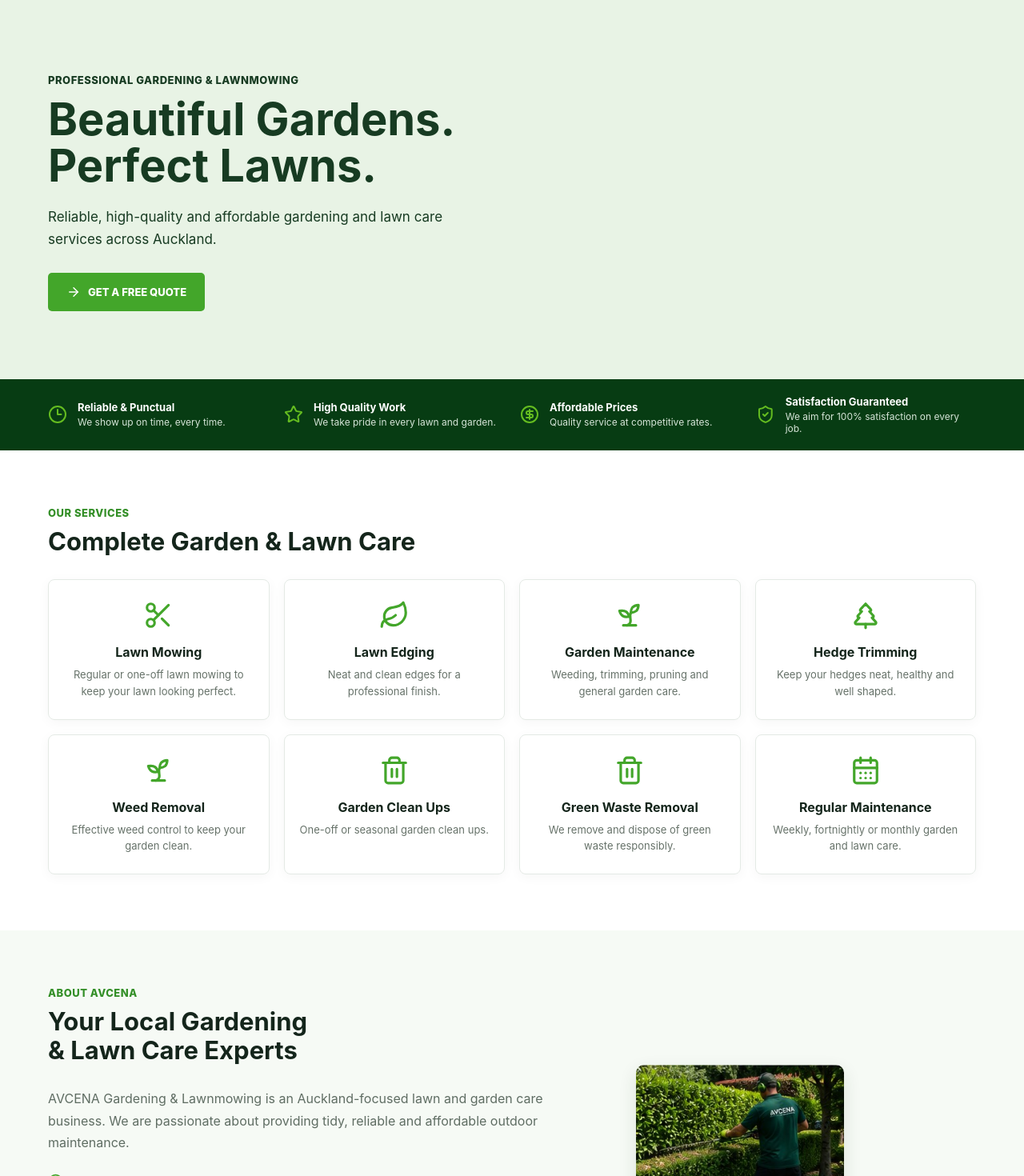
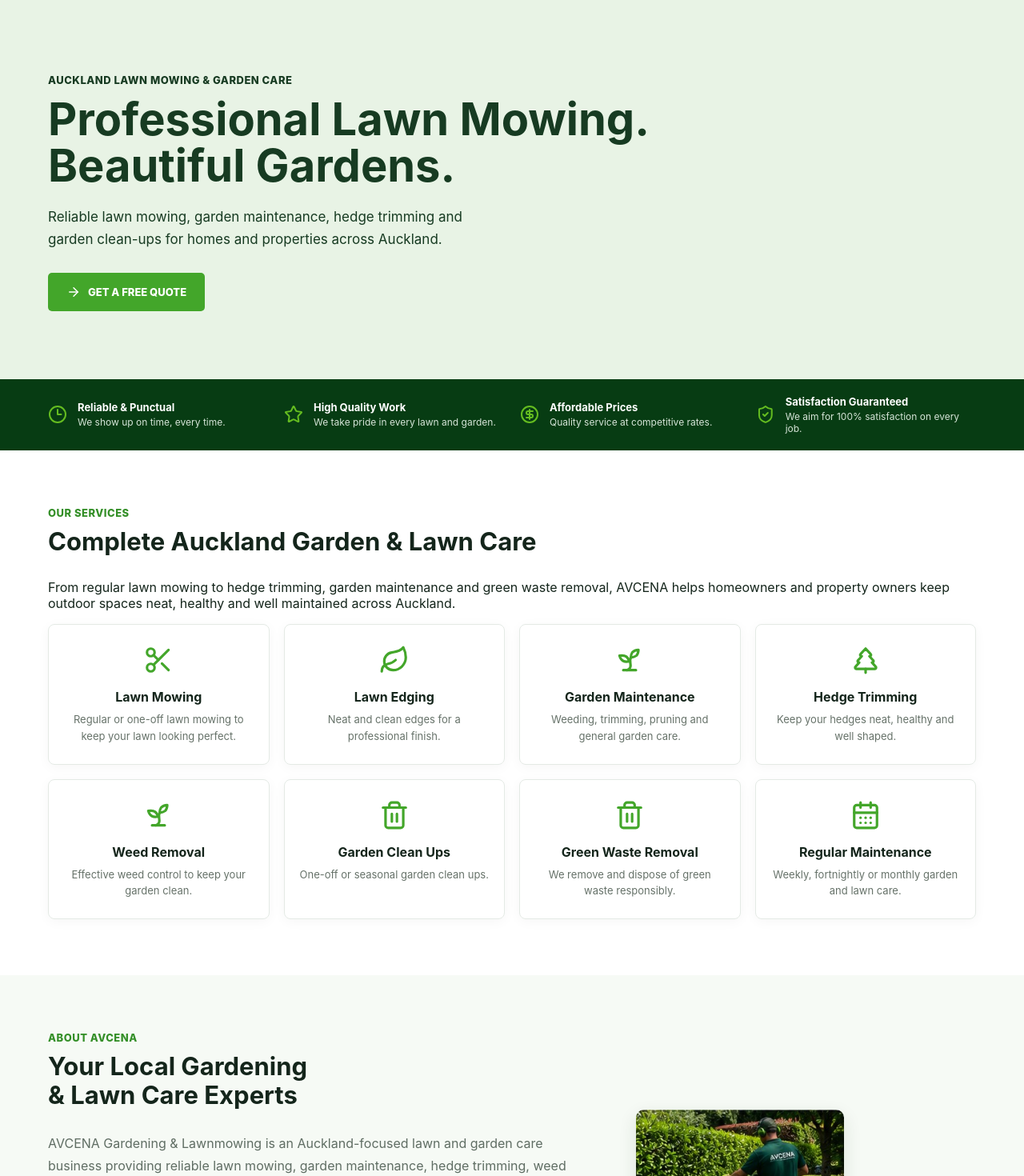
Before and after one commit to Neeraj-Geetu2026/avcena.github.io, a React (Vite) app: page / in a window 1280 px wide. Shown: the part 80-1550 px from the top of the page at 80% size. Built offline with nearby package versions, Linux system fonts and the light colour scheme; no server answers.

Commit message:
Improve SEO copy

```diff
--- a/index.html
+++ b/index.html
@@ -3,8 +3,8 @@
   <head>
     <meta charset="UTF-8" />
     <meta name="viewport" content="width=device-width, initial-scale=1.0" />
-    <meta name="description" content="AVCENA Gardening & Lawnmowing — professional gardening and lawn care services across Auckland." />
-    <title>AVCENA Gardening & Lawnmowing | Auckland</title>
+    <meta name="description" content="AVCENA Gardening & Lawnmowing provides affordable lawn mowing, garden maintenance, hedge trimming and garden care services across Auckland." />
+    <title>AVCENA Gardening & Lawnmowing | Auckland Lawn & Garden Care</title>
   </head>
   <body>
     <div id="root"></div>
--- a/src/main.jsx
+++ b/src/main.jsx
@@ -127,9 +127,9 @@
         <section id="home" className="hero">
           <div className="hero-overlay"/>
           <div className="container hero-content">
-            <p className="eyebrow">PROFESSIONAL GARDENING & LAWNMOWING</p>
-            <h1>Beautiful Gardens.<br/>Perfect Lawns.</h1>
-            <p className="hero-copy">Reliable, high-quality and affordable gardening and lawn care services across Auckland.</p>
+            <p className="eyebrow">AUCKLAND LAWN MOWING & GARDEN CARE</p>
+            <h1>Professional Lawn Mowing.<br/>Beautiful Gardens.</h1>
+            <p className="hero-copy">Reliable lawn mowing, garden maintenance, hedge trimming and garden clean-ups for homes and properties across Auckland.</p>
             <div className="actions">
               <button className="btn primary" onClick={() => scrollTo("contact")}><ArrowRight size={18}/> GET A FREE QUOTE</button>
             </div>
@@ -150,7 +150,8 @@
         <section id="services" className="section">
           <div className="container">
             <p className="eyebrow green">OUR SERVICES</p>
-            <h2>Complete Garden & Lawn Care</h2>
+            <h2>Complete Auckland Garden & Lawn Care</h2>
+            <p className="services-intro">From regular lawn mowing to hedge trimming, garden maintenance and green waste removal, AVCENA helps homeowners and property owners keep outdoor spaces neat, healthy and well maintained across Auckland.</p>
             <div className="services-grid">
               {services.map(([title,desc,Icon]) => <article className="service-card" key={title}>
                 <Icon className="service-icon"/><h3>{title}</h3><p>{desc}</p>
@@ -164,7 +165,7 @@
             <div>
               <p className="eyebrow green">ABOUT AVCENA</p>
               <h2>Your Local Gardening<br/>& Lawn Care Experts</h2>
-              <p>AVCENA Gardening & Lawnmowing is an Auckland-focused lawn and garden care business. We are passionate about providing tidy, reliable and affordable outdoor maintenance.</p>
+              <p>AVCENA Gardening & Lawnmowing is an Auckland-focused lawn and garden care business providing reliable lawn mowing, garden maintenance, hedge trimming, weed removal and general outdoor care for homes and properties across the region.</p>
               <ul className="checks">
                 {["Experienced & Friendly Team","Quality Equipment","Reliable Service","Fully Insured*"].map(x => <li key={x}><CheckCircle2 size={19}/>{x}</li>)}
               </ul>
```
